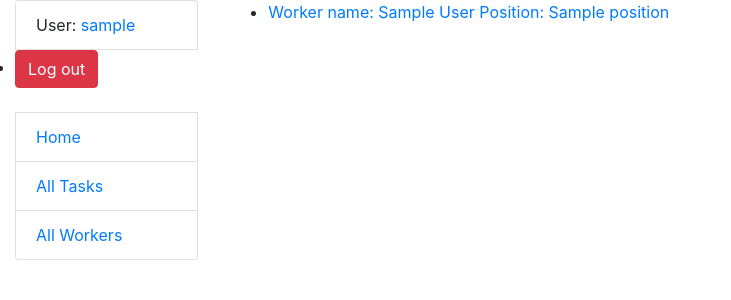
After one commit to OlhaKuzmyn/task-manager, a Django app: page /workers/ in a window 1280 px wide. The commit adds this page. Shown: the top 300 px of the page, without its empty margins (0-731 px from the left). Run offline with Django 5.2, Linux system fonts and the light colour scheme; a user stored in the database is signed in; tables that the repository leaves empty hold one stand-in row (values such as "Sample post").

Commit message:
added get_absolute_url to user, changed str to represent full name added WorkerListView ans WorkerDetailView

```diff
--- a/manager/models.py
+++ b/manager/models.py
@@ -1,5 +1,6 @@
 from django.contrib.auth.models import AbstractUser
 from django.db import models
+from django.urls import reverse
 
 
 class Position(models.Model):
@@ -34,6 +35,12 @@ class Worker(AbstractUser):
     # employed = models.BooleanField(default=False)
     #manger???
 
+    def get_absolute_url(self):
+        return reverse("manager:worker-detail", kwargs={"pk": self.pk})
+
+    def __str__(self):
+        return f"{self.first_name} {self.last_name}"
+
 
 class TaskType(models.Model):
     name = models.CharField(max_length=255)
--- a/manager/urls.py
+++ b/manager/urls.py
@@ -1,6 +1,6 @@
 from django.urls import path
 
-from manager.views import index, TaskListView, TaskDetailView
+from manager.views import index, TaskListView, TaskDetailView, WorkerListView, WorkerDetailView
 
 app_name = "manager"
 
@@ -8,4 +8,6 @@ urlpatterns = [
     path("", index, name="index"),
     path("tasks/", TaskListView.as_view(), name="task-list"),
     path("tasks/<int:pk>/", TaskDetailView.as_view(), name="task-detail"),
+    path("workers/", WorkerListView.as_view(), name="worker-list"),
+    path("workers/<int:pk>/", WorkerDetailView.as_view(), name="worker-detail"),
 ]
--- a/manager/views.py
+++ b/manager/views.py
@@ -3,7 +3,7 @@ from django.contrib.auth.mixins import LoginRequiredMixin
 from django.shortcuts import render
 from django.views import generic
 
-from manager.models import Task, Project, Team
+from manager.models import Task, Project, Team, Worker
 
 
 def index(request):
@@ -32,3 +32,12 @@ class TaskListView(LoginRequiredMixin, generic.ListView):
 
 class TaskDetailView(LoginRequiredMixin, generic.DetailView):
     model = Task
+
+
+class WorkerListView(LoginRequiredMixin, generic.ListView):
+    model = Worker
+    queryset = Worker.objects.select_related("position")
+    paginate_by = 5
+
+class WorkerDetailView(LoginRequiredMixin, generic.DetailView):
+    model = Worker
--- a/templates/includes/sidebar.html
+++ b/templates/includes/sidebar.html
@@ -15,4 +15,5 @@
 
   <li class="list-group-item"><a href="{% url 'manager:index' %}">Home</a></li>
   <li class="list-group-item"><a href="{% url 'manager:task-list' %}">All Tasks</a></li>
+  <li class="list-group-item"><a href="{% url 'manager:worker-list' %}">All Workers</a></li>
 </ul>
--- a/templates/manager/task_detail.html
+++ b/templates/manager/task_detail.html
@@ -19,6 +19,6 @@
       {% endfor %}
     </ul>
   {% else %}
-  <p>No tasks found.</p>
+  <p>No assignees found.</p>
   {% endif %}
 {% endblock %}
--- /dev/null
+++ b/templates/manager/worker_list.html
@@ -0,0 +1,18 @@
+{% extends "base.html" %}
+
+{% block content %}
+  {% if worker_list %}
+    <ul>
+      {% for worker in worker_list %}
+        <li>
+          <a href="{% url 'manager:worker-detail' pk=worker.id %}">
+            Worker name: {{ worker.first_name }} {{ worker.last_name }}
+            Position: {{ worker.position.name }}
+          </a>
+        </li>
+      {% endfor %}
+    </ul>
+  {% else %}
+  <p>No workers found.</p>
+  {% endif %}
+{% endblock %}
```
Also changed, not shown: templates/manager/worker_detail.html (added, +16 -0 lines).
